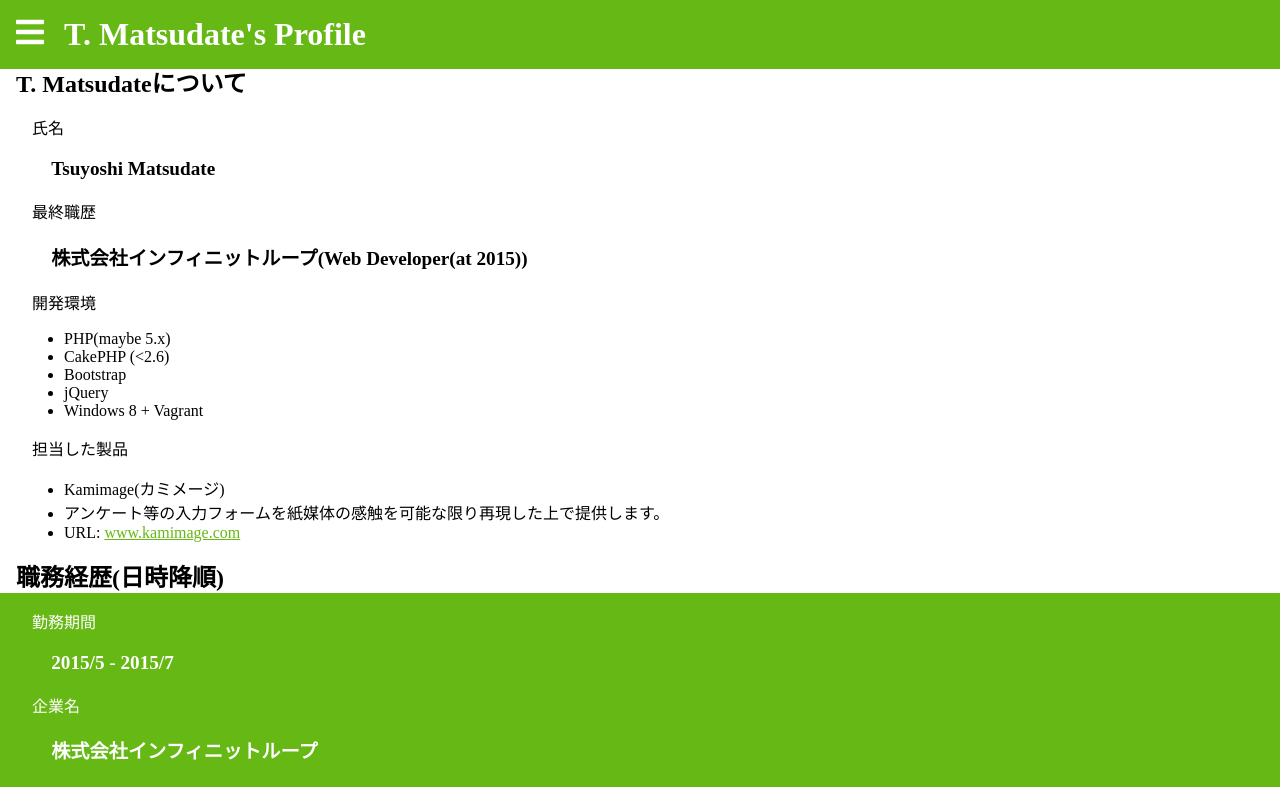
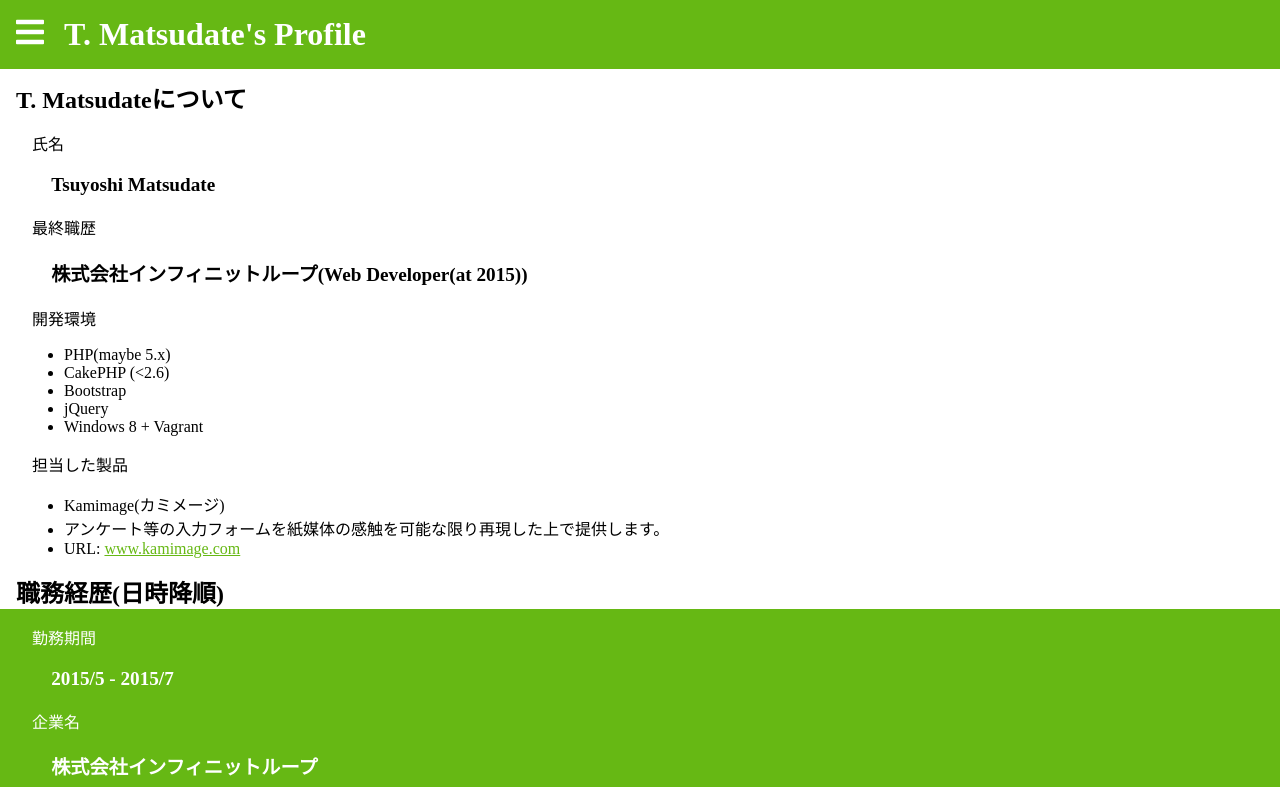
Before and after one commit to t-matsudate/my-profile, a Vue app: page / in a window 1280 px wide. Shown: the top 787 px of the page. Built offline with nearby package versions, Linux system fonts and the light colour scheme.

Commit message:
Fix padding mismatch.

```diff
--- a/src/components/Main.vue
+++ b/src/components/Main.vue
@@ -42,7 +42,7 @@ export default {
         grid-row: 2;
 
         main {
-            padding: 1em;
+            padding: 2em 1em 1em 1em;
 
             section {
                 &-titles {
```
